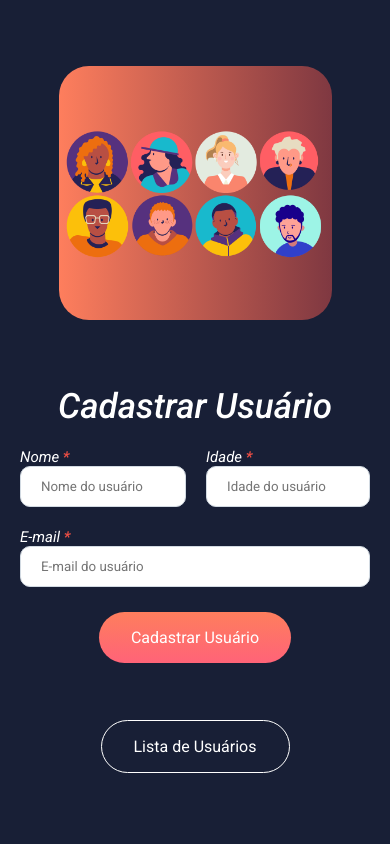
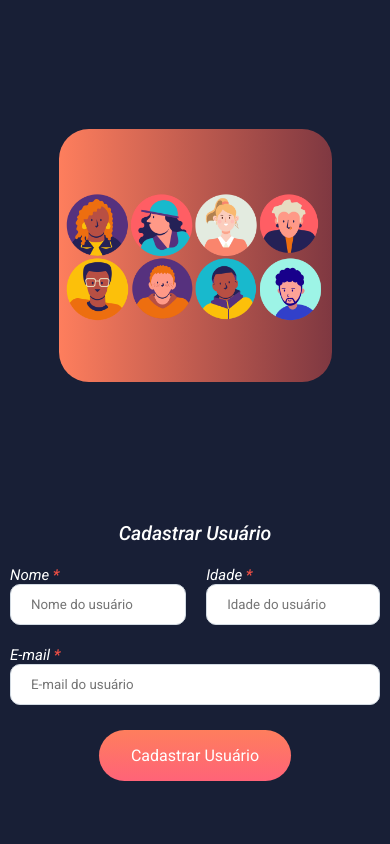
Before and after one commit to igorsctt/CadastroDeUsuarios, a React (Vite) app: page / in a window 390 px wide. Shown: the top 844 px of the page. Built offline with nearby package versions, Linux system fonts and the light colour scheme.

Commit message:
Corrigido responsividade

```diff
--- a/src/pages/Home/styles.js
+++ b/src/pages/Home/styles.js
@@ -1,4 +1,4 @@
-import styled from "styled-components"
+import styled from "styled-components";
 
 export const Container = styled.div`
     background-color: #181F36;
@@ -8,7 +8,13 @@ export const Container = styled.div`
     justify-content: space-evenly;
     padding: 20px;
     height: 100vh;
-`
+
+
+    @media (max-width: 768px) {
+        padding: 10px;
+        height: 130vh;
+    }
+`;
 
 export const Form = styled.form`
     display: flex;
@@ -16,7 +22,7 @@ export const Form = styled.form`
     align-items: center;
     gap: 20px;
     max-width: 500px;
-`
+`;
 
 export const Title = styled.h2`
     color: #FFFFFF;
@@ -25,13 +31,16 @@ export const Title = styled.h2`
     font-style: oblique;
     font-weight: 500;
     margin-top: 20px;
-`
+
+    @media (max-width: 768px) {
+        font-size: 5vw;
+    }
+`;
 
 export const ContainerInputs = styled.div`
     display: flex;
     gap: 20px;
-
-`
+`;
 
 export const Input = styled.input`
     border-radius: 10px;
@@ -40,7 +49,7 @@ export const Input = styled.input`
     padding: 12px 20px;
     outline: none;
     width: 100%;
-`
+`;
 
 export const InputLabel = styled.label`
     color: #FFFFFF;
@@ -52,4 +61,4 @@ export const InputLabel = styled.label`
         color: #EF4F45;
         font-weight: bold;
     }
-`
+`;
```
